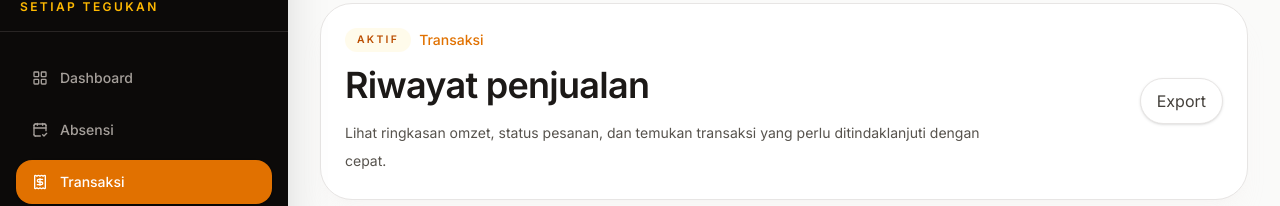
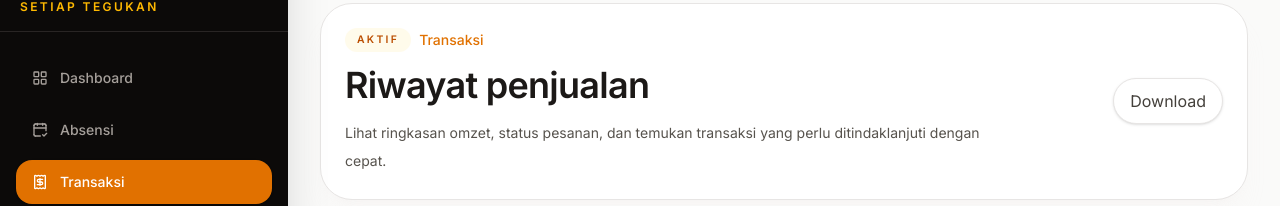
Before and after one commit to aqwanalidaud25-gif/z-coffee-hening, a React (Vite) app: page /transactions in a window 1280 px wide. Shown: the part 118-324 px from the top of the page. Built offline with nearby package versions, Linux system fonts and the light colour scheme; sample sign-in values are in the browser's storage.

Commit message:
update pages

```diff
--- a/src/pages/Login.jsx
+++ b/src/pages/Login.jsx
@@ -67,6 +67,7 @@ export default function Login() {
                 "Pantau penjualan real-time",
                 "Notifikasi stok dan transaksi penting",
                 "Layout responsif untuk desktop dan tablet",
+                "Laporan Keuangan Otomatis",
               ].map((item) => (
                 <div key={item} className="flex items-center gap-3 text-sm text-stone-200">
                   <ShieldCheck className="h-4 w-4 text-amber-400" />
--- a/src/pages/Transactions.jsx
+++ b/src/pages/Transactions.jsx
@@ -58,7 +58,7 @@ export default function Transactions({ onLogout }) {
         status="Aktif"
         actions={
           <Button variant="secondary" className="whitespace-nowrap">
-            Export
+            Download
           </Button>
         }
       />
```
